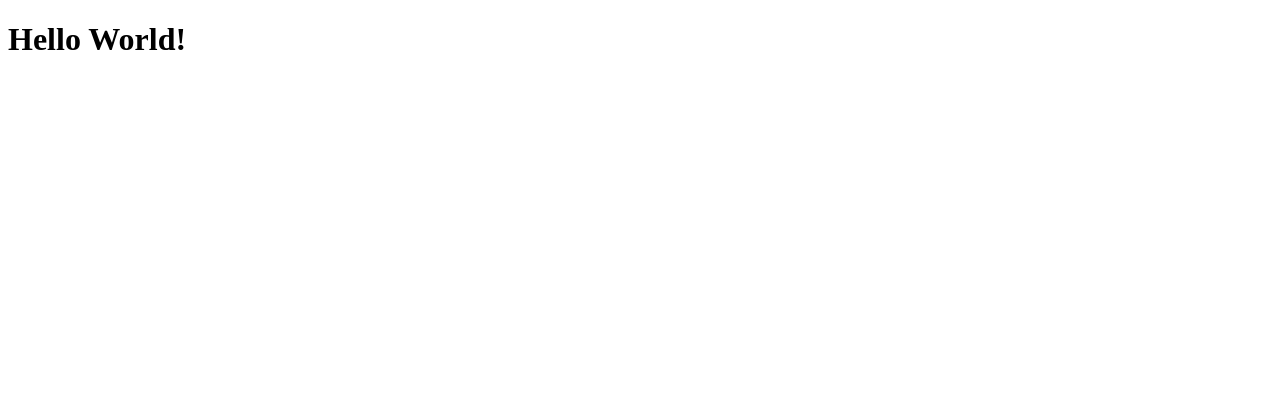
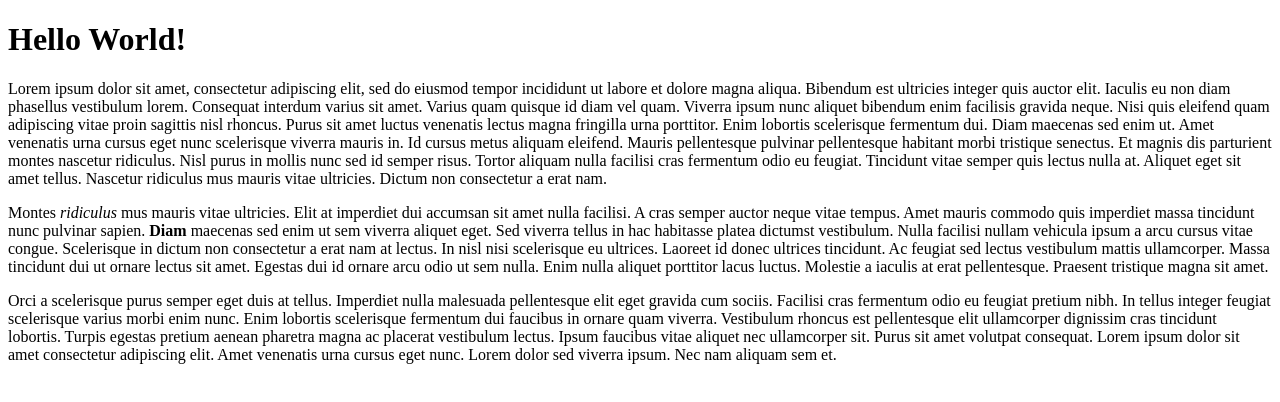
Before and after one commit to getTheDub/git_test, a plain HTML site: page html-boilerplate/index.html in a window 1280 px wide. Drawn offline with Linux system fonts and the light colour scheme.

Commit message:
Added Lorem ipsim text to practice working with strong and em

```diff
--- a/html-boilerplate/index.html
+++ b/html-boilerplate/index.html
@@ -6,5 +6,12 @@
     </head>
     <body>
         <h1>Hello World!</h1>
+        <p>Lorem ipsum dolor sit amet, consectetur adipiscing elit, sed do eiusmod tempor incididunt ut labore et dolore magna aliqua. Bibendum est ultricies integer quis auctor elit. Iaculis eu non diam phasellus vestibulum lorem. Consequat interdum varius sit amet. Varius quam quisque id diam vel quam. Viverra ipsum nunc aliquet bibendum enim facilisis gravida neque. Nisi quis eleifend quam adipiscing vitae proin sagittis nisl rhoncus. Purus sit amet luctus venenatis lectus magna fringilla urna porttitor. Enim lobortis scelerisque fermentum dui. Diam maecenas sed enim ut. Amet venenatis urna cursus eget nunc scelerisque viverra mauris in. Id cursus metus aliquam eleifend. Mauris pellentesque pulvinar pellentesque habitant morbi tristique senectus. Et magnis dis parturient montes nascetur ridiculus. Nisl purus in mollis nunc sed id semper risus. Tortor aliquam nulla facilisi cras fermentum odio eu feugiat. Tincidunt vitae semper quis lectus nulla at. Aliquet eget sit amet tellus. Nascetur ridiculus mus mauris vitae ultricies. Dictum non consectetur a erat nam.</p>
+
+        <p>Montes <em>ridiculus</em>  mus mauris vitae ultricies. Elit at imperdiet dui accumsan sit amet nulla facilisi. A cras semper auctor neque vitae tempus. Amet mauris commodo quis imperdiet massa tincidunt nunc pulvinar sapien. <strong>Diam</strong> maecenas sed enim ut sem viverra aliquet eget. Sed viverra tellus in hac habitasse platea dictumst vestibulum. Nulla facilisi nullam vehicula ipsum a arcu cursus vitae congue. Scelerisque in dictum non consectetur a erat nam at lectus. In nisl nisi scelerisque eu ultrices. Laoreet id donec ultrices tincidunt. Ac feugiat sed lectus vestibulum mattis ullamcorper. Massa tincidunt dui ut ornare lectus sit amet. Egestas dui id ornare arcu odio ut sem nulla. Enim nulla aliquet porttitor lacus luctus. Molestie a iaculis at erat pellentesque. Praesent tristique magna sit amet.</p>
+
+        <p>Orci a scelerisque purus semper eget duis at tellus. Imperdiet nulla malesuada pellentesque elit eget gravida cum sociis. Facilisi cras fermentum odio eu feugiat pretium nibh. In tellus integer feugiat scelerisque varius morbi enim nunc. Enim lobortis scelerisque fermentum dui faucibus in ornare quam viverra. Vestibulum rhoncus est pellentesque elit ullamcorper dignissim cras tincidunt lobortis. Turpis egestas pretium aenean pharetra magna ac placerat vestibulum lectus. Ipsum faucibus vitae aliquet nec ullamcorper sit. Purus sit amet volutpat consequat. Lorem ipsum dolor sit amet consectetur adipiscing elit. Amet venenatis urna cursus eget nunc. Lorem dolor sed viverra ipsum. Nec nam aliquam sem et.</p>
+
+
     </body>
 </html>
```
